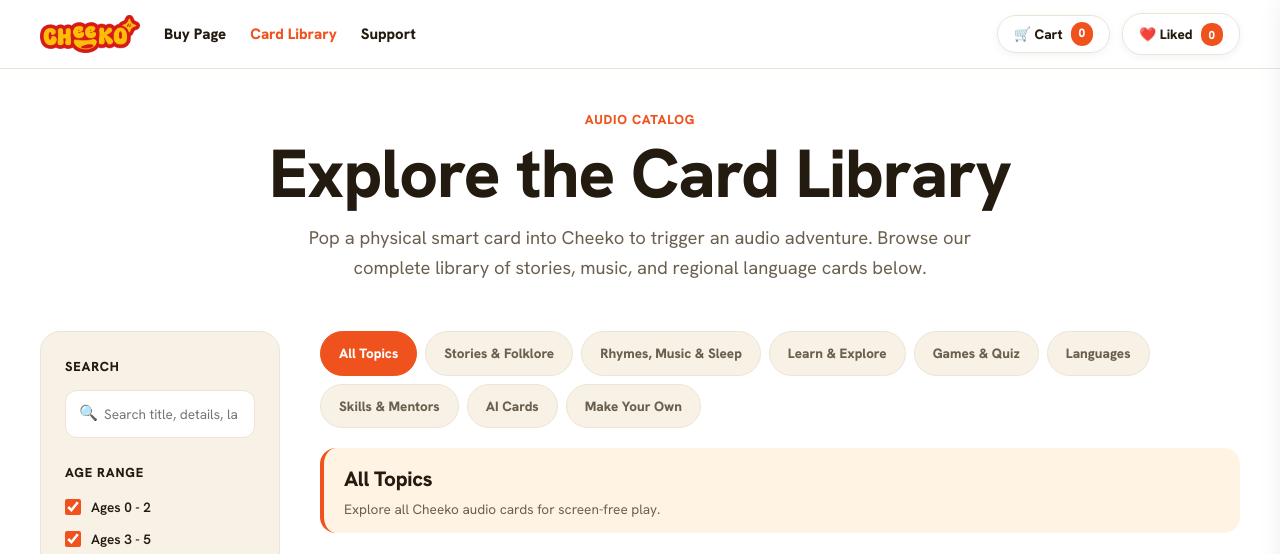
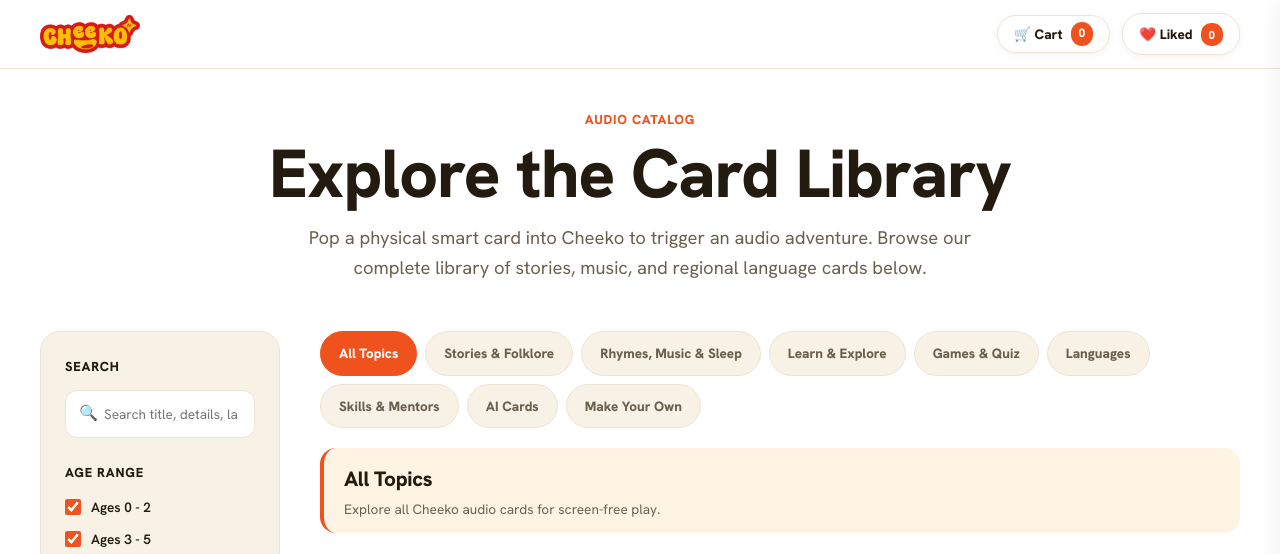
Before and after one commit to ALTIO-AI-PRIVATE-LIMITED/cheeko-card-store, a plain HTML site: page index.html in a window 1280 px wide. Shown: the top 554 px of the page. Drawn offline with Linux system fonts and the light colour scheme; a web font is replaced by a local one.

Commit message:
Hide header navigation links

```diff
--- a/index.html
+++ b/index.html
@@ -2362,11 +2362,6 @@
           <span class="logo-emoji">🦊</span>
           <span>cheeko</span>
         </a>
-        <nav class="header-links" aria-label="Cheeko navigation">
-          <a href="index.html" class="header-link">Buy Page</a>
-          <a href="#" class="header-link active">Card Library</a>
-          <a href="#" class="header-link">Support</a>
-        </nav>
       </div>
 
       <div class="profile-meta-wrap" style="display: flex; align-items: center; gap: 12px;">
```
